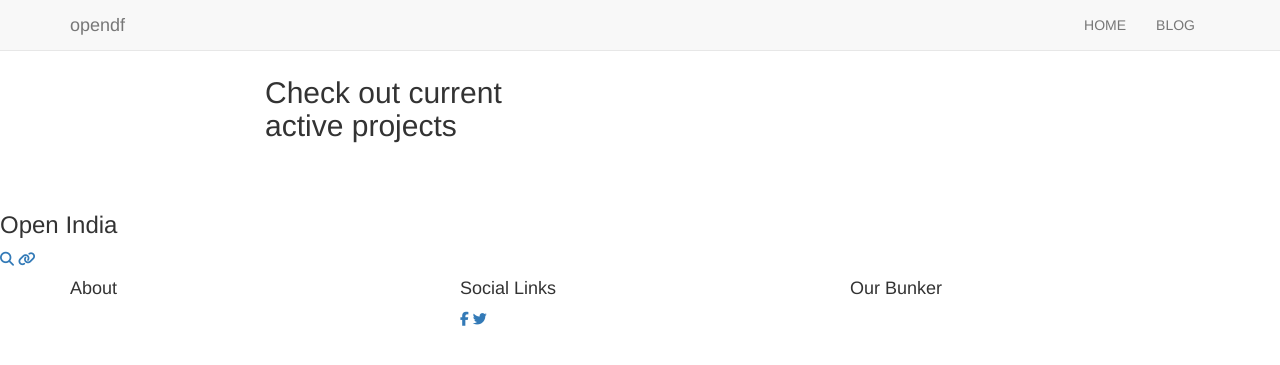
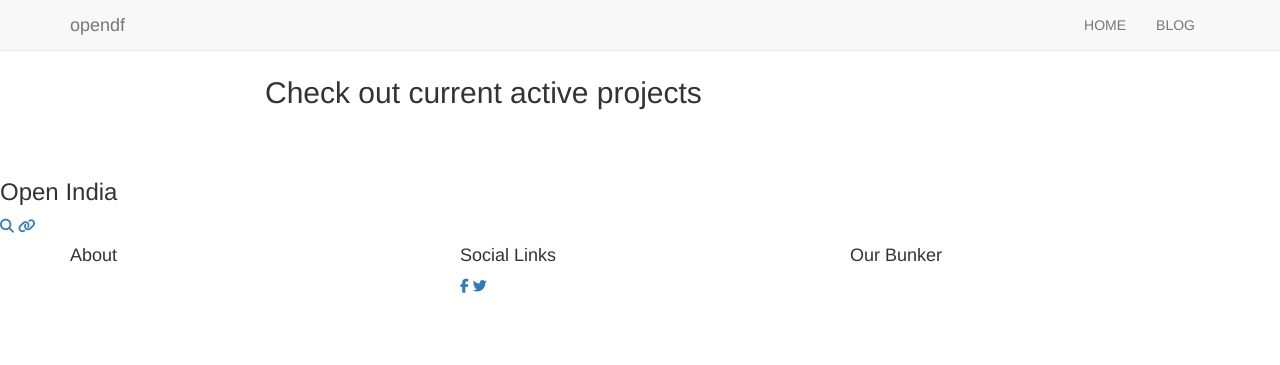
Before and after one commit to opendf/opendf.github.io, a Jekyll site: the page built from portfolio.html, in a window 1280 px wide. Shown: the top 365 px of the page. Built offline with Jekyll 4.4.1, drawn with Linux system fonts in a browser that asks for light colours; nearby versions of some CDN libraries; library files that are not in the unit come from our copies.

Commit message:
fixed portfolio

```diff
--- a/portfolio.html
+++ b/portfolio.html
@@ -6,7 +6,7 @@ permalink: /portfolio/
 
 <div class="container mtb">
     <div class="row">
-        <div class="col-lg-3 col-lg-offset-2 centered">
+        <div class="col-lg-8 col-lg-offset-2 centered">
             <h2>Check out current active projects</h2>
             <br>
             <div class="hline"></div>
```
